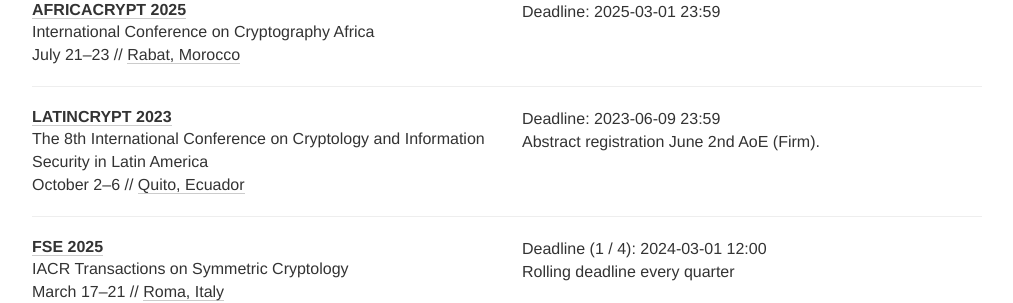
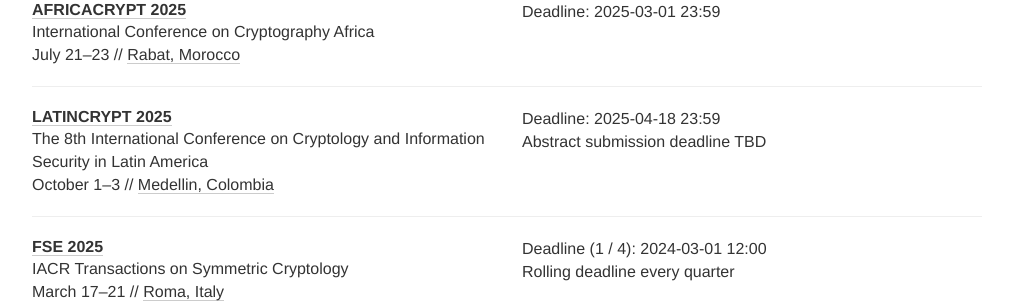
Before and after one commit to sec-deadlines/sec-deadlines.github.io, a Jekyll site: the page built from index.html, in a window 1280 px wide and 900 px high, scrolled down 6199 px. Shown: the part 152-455 px from the top of the window, without its empty margins (133-1146 px from the left). Built offline with Jekyll 4.4.1, drawn with Linux system fonts in a browser that asks for light colours; nearby versions of some CDN libraries; comment, search, counter and statistics services are not loaded.

Commit message:
Update latincrypt

```diff
--- a/_data/conferences.yml
+++ b/_data/conferences.yml
@@ -392,13 +392,13 @@
 
 # Don't delete Latincrypt since it is often once every few years
 - name: LATINCRYPT
-  year: 2023
+  year: 2025
   description: The 8th International Conference on Cryptology and Information Security in Latin America
-  link: https://www.espe.edu.ec/latincrypt/
-  deadline: ["2023-06-09 23:59"]
-  comment: Abstract registration June 2nd AoE (Firm).
-  date:  October 2-6
-  place: Quito, Ecuador
+  link: https://ciencias.medellin.unal.edu.co/eventos/latincrypt/
+  deadline: ["2025-04-18 23:59"]
+  comment: Abstract submission deadline TBD
+  date:  October 1-3
+  place: Medellin, Colombia
   tags: [CRYPTO, CONF]
 
 - name: FSE
```
